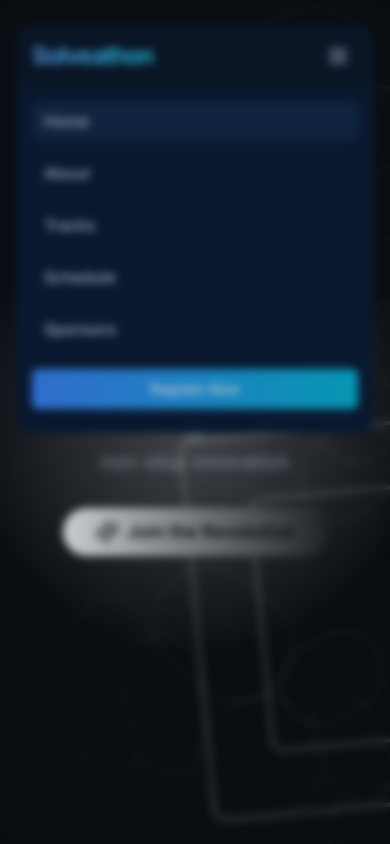
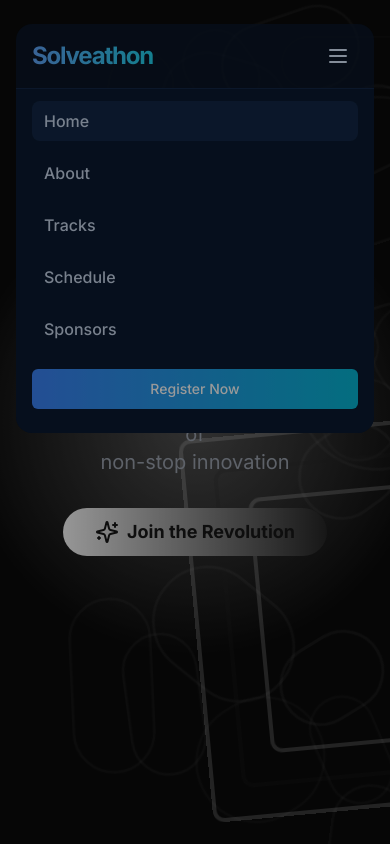
Before and after one commit to harshitsharmaaaa/Solve-a-thon, a Next.js app: page / in a window 390 px wide. Both pictures are taken after a click on the button 338 px from the left and 56 px from the top of the page. Shown: the top 844 px of the page. Built offline with nearby package versions, Linux system fonts and the light colour scheme.

Commit message:
changing in the navbar

```diff
--- a/components/navbar.tsx
+++ b/components/navbar.tsx
@@ -55,8 +55,8 @@ export default function Navbar() {
         transition={{ duration: 0.6 }}
         className={`max-w-5xl mx-auto rounded-2xl transition-all duration-300 ${
           isScrolled
-            ? 'bg-[#0a1930]/90 backdrop-blur-lg shadow-lg shadow-blue-900/20'
-            : 'bg-[#0a1930]/70 backdrop-blur-md'
+            ? 'bg-[#0a1930]/90 md:backdrop-blur-lg shadow-lg shadow-blue-900/20'
+            : 'bg-[#0a1930]/70 md:backdrop-blur-md'
         }`}
       >
         <div className="px-4 sm:px-6">
@@ -119,7 +119,7 @@ export default function Navbar() {
               animate="open"
               exit="closed"
               variants={menuVariants}
-              className="md:hidden border-t border-blue-400/10 bg-[#0a1930]/95 backdrop-blur-lg rounded-b-2xl overflow-hidden"
+              className="md:hidden border-t border-blue-400/10 bg-[#0a1930] rounded-b-2xl overflow-hidden"
             >
               <div className="px-4 py-3 space-y-3">
                 {navLinks.map((link) => {
@@ -156,7 +156,7 @@ export default function Navbar() {
             animate={{ opacity: 1 }}
             exit={{ opacity: 0 }}
             onClick={() => setIsOpen(false)}
-            className="fixed inset-0 bg-[#0a1930]/20 backdrop-blur-sm z-40 md:hidden"
+            className="fixed inset-0 bg-black/40 z-40 md:hidden"
           />
         )}
       </AnimatePresence>
```
